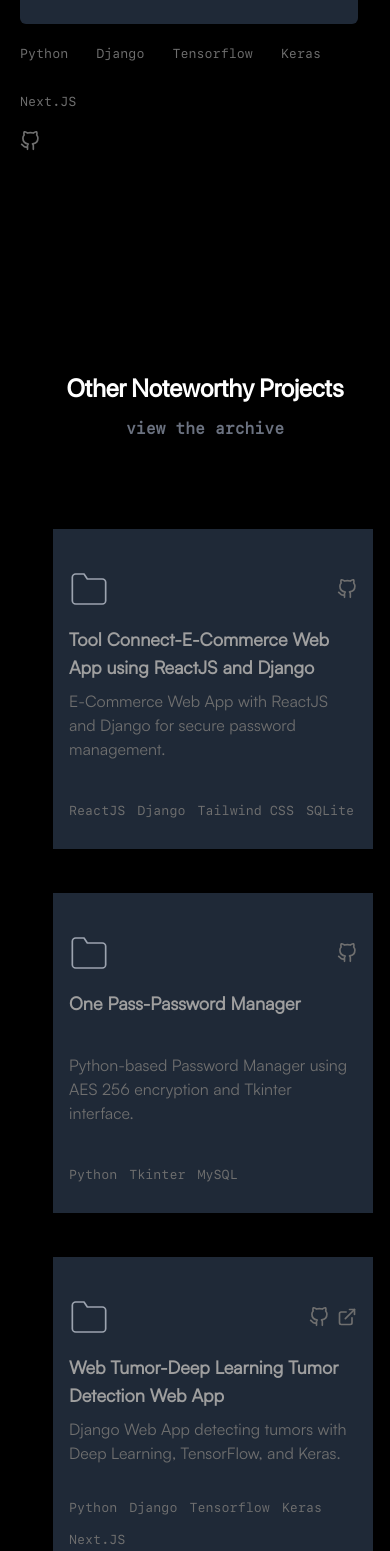
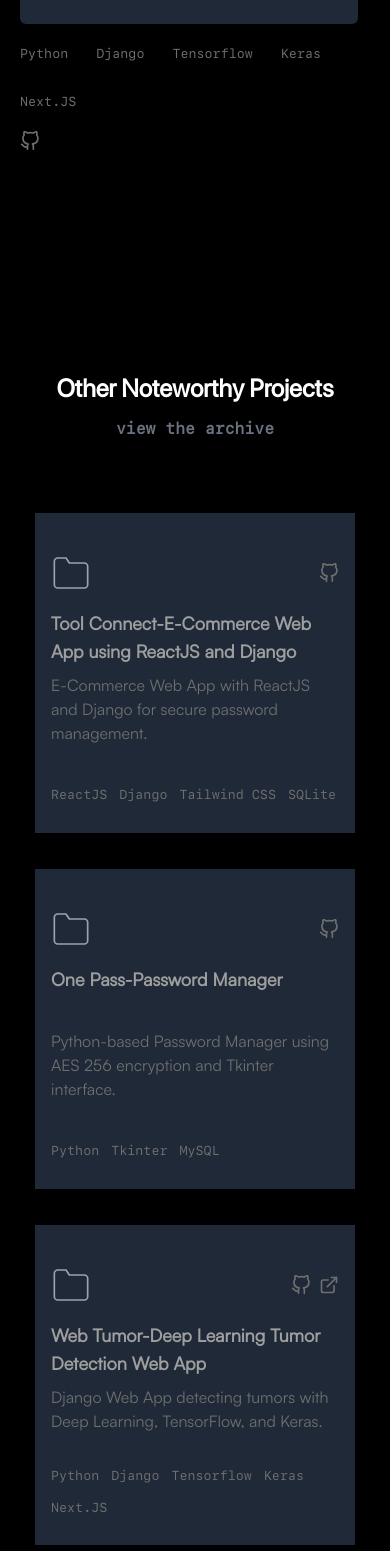
Before and after one commit to Rohithk2003/portfolio, a Next.js app: page / in a window 390 px wide. Shown: the part 4364-5915 px from the top of the page. Built offline with nearby package versions, Linux system fonts and the light colour scheme; what tailwindcss-animated would draw is missing.

Commit message:
added padding to projects

```diff
--- a/components/otherProjects.js
+++ b/components/otherProjects.js
@@ -169,7 +169,7 @@ export default function Project() {
 			id={"project"}
 			className={`${
 				inView ? "pop-up animate-4" : "opacity-0"
-			} h-max text-justify mt-28 lg:pt-36  flex flex-wrap  lg:pl-[184px] md:pl-20  pl-5 md:p-20 sm:p-14 p-5 xs:pt-0 pt-20   pr-0 `}
+			} h-max text-justify mt-28 lg:pt-36  flex flex-wrap  lg:pl-[184px]   md:p-20  xs:pt-0 pt-20   pr-0 `}
 		>
 			<div className="w-full min-h-20">
 				<div className="flex flex-row gap-5  justify-center items-center ">
@@ -190,7 +190,7 @@ export default function Project() {
 				</div>
 			</div>
 			<ul
-				className={`flex flex-wrap flex-row mt-10 md:p-16 pr-0 p-4 md:justify-normal justify-center gap-4  w-full items-start h-full`}
+				className={`flex flex-wrap flex-row mt-10 md:p-14 pr-0 p-0 md:justify-normal justify-center gap-2  w-full items-start h-full`}
 			>
 				{projectsReducedDescriptions.map((project) => {
 					return (
```
